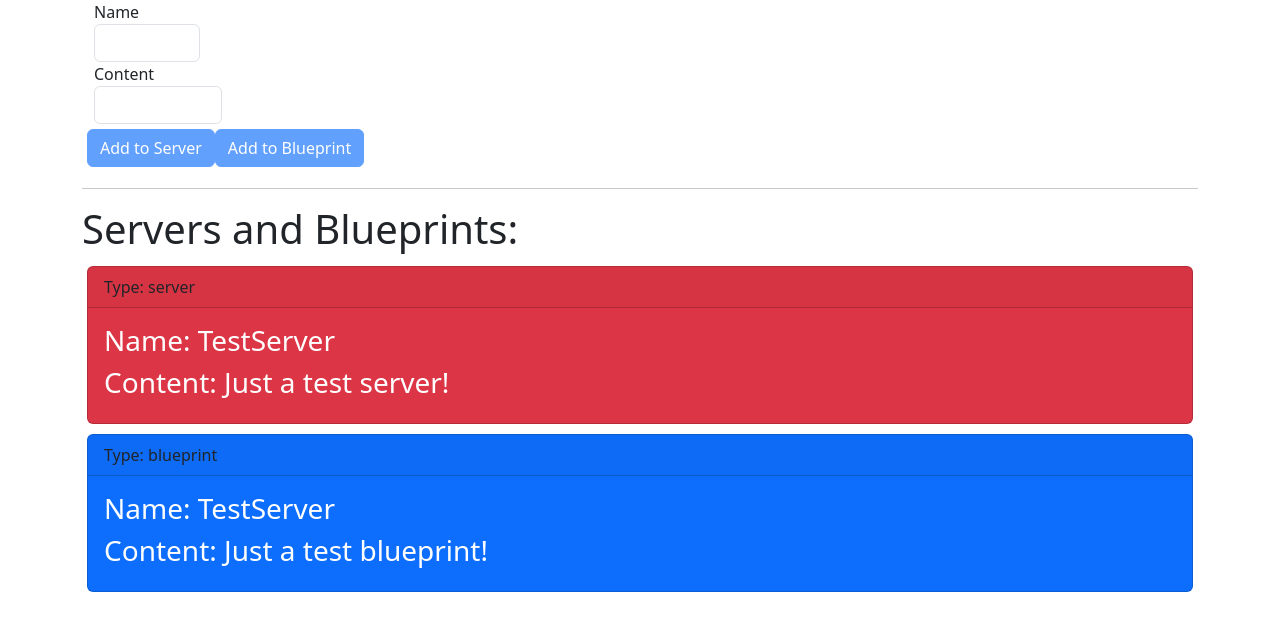
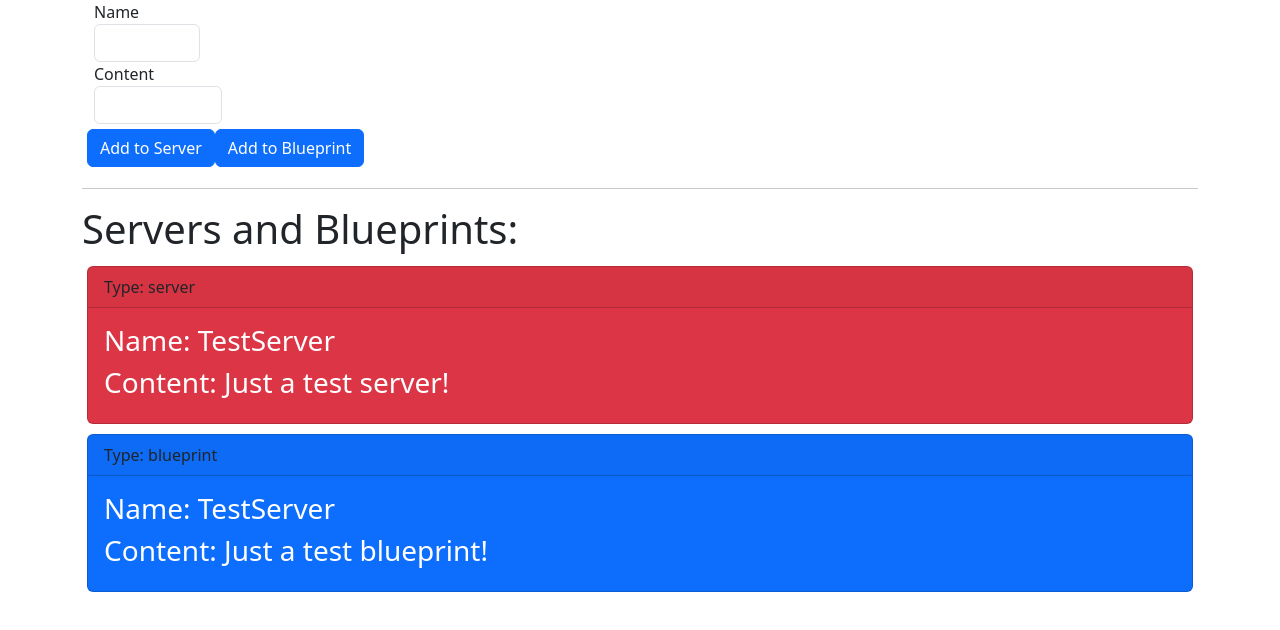
Before and after one commit to robertnitu02/angular-the-complete-guide-course, an Angular app in the folder Section 5/section-five/: page / in a window 1280 px wide. Shown: the top 630 px of the page. Built offline with nearby package versions, Linux system fonts and the light colour scheme.

Commit message:
Added viewChild method for server content

```diff
--- a/Section 5/section-five/src/app/cockpit/cockpit.component.html
+++ b/Section 5/section-five/src/app/cockpit/cockpit.component.html
@@ -8,16 +8,15 @@
       </div>
       <div class="col-sm-6">
         <label>Content</label>
-        <input type="text" class="form-control" [(ngModel)]="serverContent">
+<!--        <input type="text" class="form-control" [(ngModel)]="serverContent">-->
+        <input type="text" class="form-control" #serverContentInput>
       </div>
     </div>
     <div class="row" style="padding: 5px">
       <div class="col-xs-12">
-        <button class="btn btn-primary" (click)="createServer(serverNameInput)"
-                [disabled]="serverContent.length === 0">Add to Server
+        <button class="btn btn-primary" (click)="createServer(serverNameInput)">Add to Server
         </button>
-        <button class="btn btn-primary" (click)="createBlueprint(serverNameInput)"
-                [disabled]="serverContent.length === 0">Add to Blueprint
+        <button class="btn btn-primary" (click)="createBlueprint(serverNameInput)">Add to Blueprint
         </button>
       </div>
     </div>
--- a/Section 5/section-five/src/app/cockpit/cockpit.component.ts
+++ b/Section 5/section-five/src/app/cockpit/cockpit.component.ts
@@ -1,4 +1,4 @@
-import { Component, EventEmitter, Output } from '@angular/core';
+import { Component, EventEmitter, Output, ViewChild, ElementRef } from '@angular/core';
 import { ServerData } from "../../shared/server.model";
 
 @Component({
@@ -10,29 +10,32 @@ export class CockpitComponent {
   @Output('onServerCreated') serverCreated = new EventEmitter<ServerData>;
   @Output('onBlueprintCreated') blueprintCreated = new EventEmitter<ServerData>;
 
+  @ViewChild('serverContentInput') serverContentInput: ElementRef;
+
   // serverName = '';
-  serverContent = '';
+  // serverContent = '';
 
   createServer(serverNameInput: HTMLInputElement) {
+    console.log(this.serverContentInput.nativeElement.value);
     this.serverCreated.emit({
       type: 'server',
       name: serverNameInput.value,
-      content: this.serverContent
+      content: this.serverContentInput.nativeElement.value
     });
-    this.resetValues();
+    // this.resetValues();
   }
 
   createBlueprint(serverNameInput: HTMLInputElement) {
     this.blueprintCreated.emit({
       type: 'blueprint',
       name: serverNameInput.value,
-      content: this.serverContent
+      content: this.serverContentInput.nativeElement.value
     });
-    this.resetValues();
+    // this.resetValues();
   }
 
-  resetValues() {
-    // this.serverName = '';
-    this.serverContent = '';
-  }
+  // resetValues() {
+  //   this.serverName = '';
+  //   this.serverContent = '';
+  // }
 }
--- a/Section 5/section-five/src/app/server-element/server-element.component.html
+++ b/Section 5/section-five/src/app/server-element/server-element.component.html
@@ -1,13 +1,13 @@
 <div class="container">
   <div class="row">
     <div class="col-sm-12" style="padding: 5px">
-      <div class="card" [ngClass]="server?.type === 'server' ? 'bg-danger' : 'bg-primary'">
+      <div class="card" [ngClass]="server.type === 'server' ? 'bg-danger' : 'bg-primary'">
         <div class="card-header">
-          Type: {{ server?.type }}
+          Type: {{ server.type }}
         </div>
         <div class="card-body">
-          <h3>Name: {{ server?.name }}</h3>
-          <h3>Content: {{ server?.content }}</h3>
+          <h3>Name: {{ server.name }}</h3>
+          <h3>Content: {{ server.content }}</h3>
         </div>
       </div>
     </div>
--- a/Section 5/section-five/src/app/server-element/server-element.component.ts
+++ b/Section 5/section-five/src/app/server-element/server-element.component.ts
@@ -7,5 +7,5 @@ import { ServerData } from "../../shared/server.model";
   styleUrls: ['./server-element.component.css']
 })
 export class ServerElementComponent {
-  @Input('serverData') server: ServerData | undefined = undefined;
+  @Input('serverData') server: ServerData;
 }
--- a/Section 5/section-five/tsconfig.json
+++ b/Section 5/section-five/tsconfig.json
@@ -5,7 +5,7 @@
     "baseUrl": "./",
     "outDir": "./dist/out-tsc",
     "forceConsistentCasingInFileNames": true,
-    "strict": true,
+    "strict": false,
     "noImplicitOverride": true,
     "noPropertyAccessFromIndexSignature": true,
     "noImplicitReturns": true,
```
